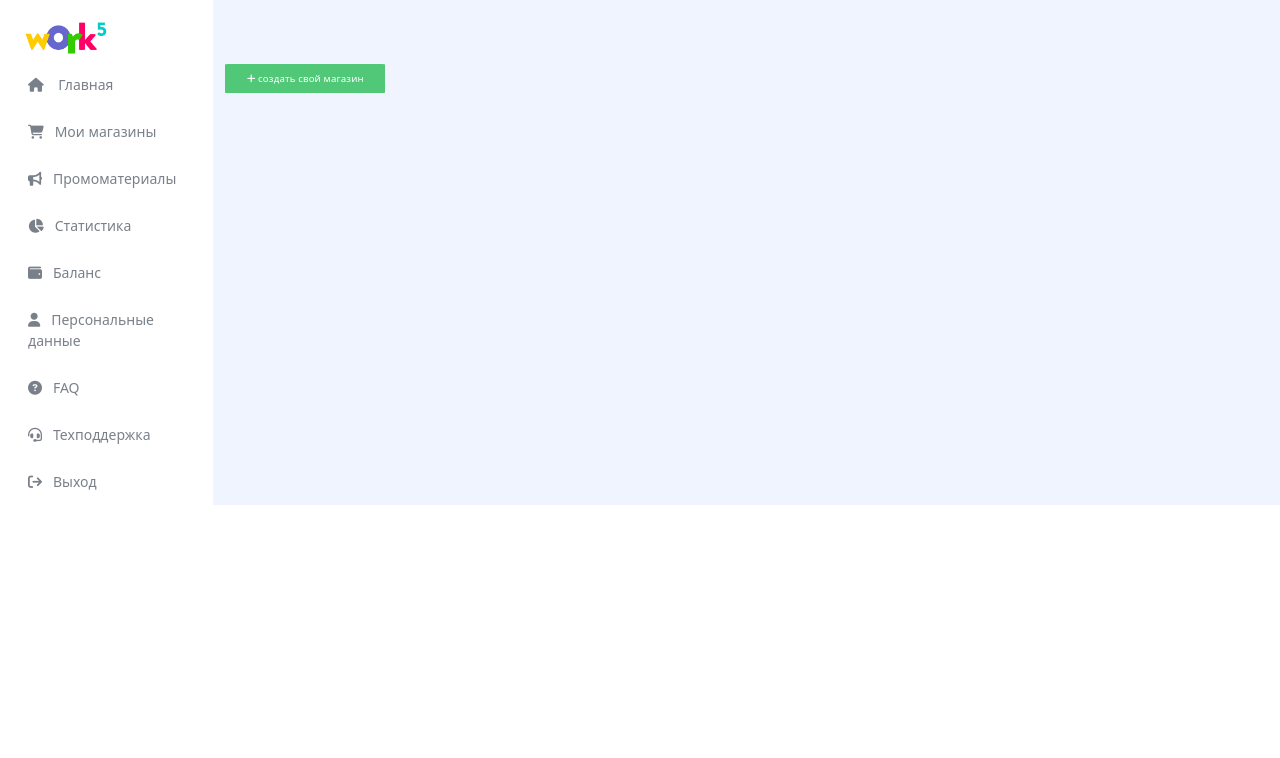
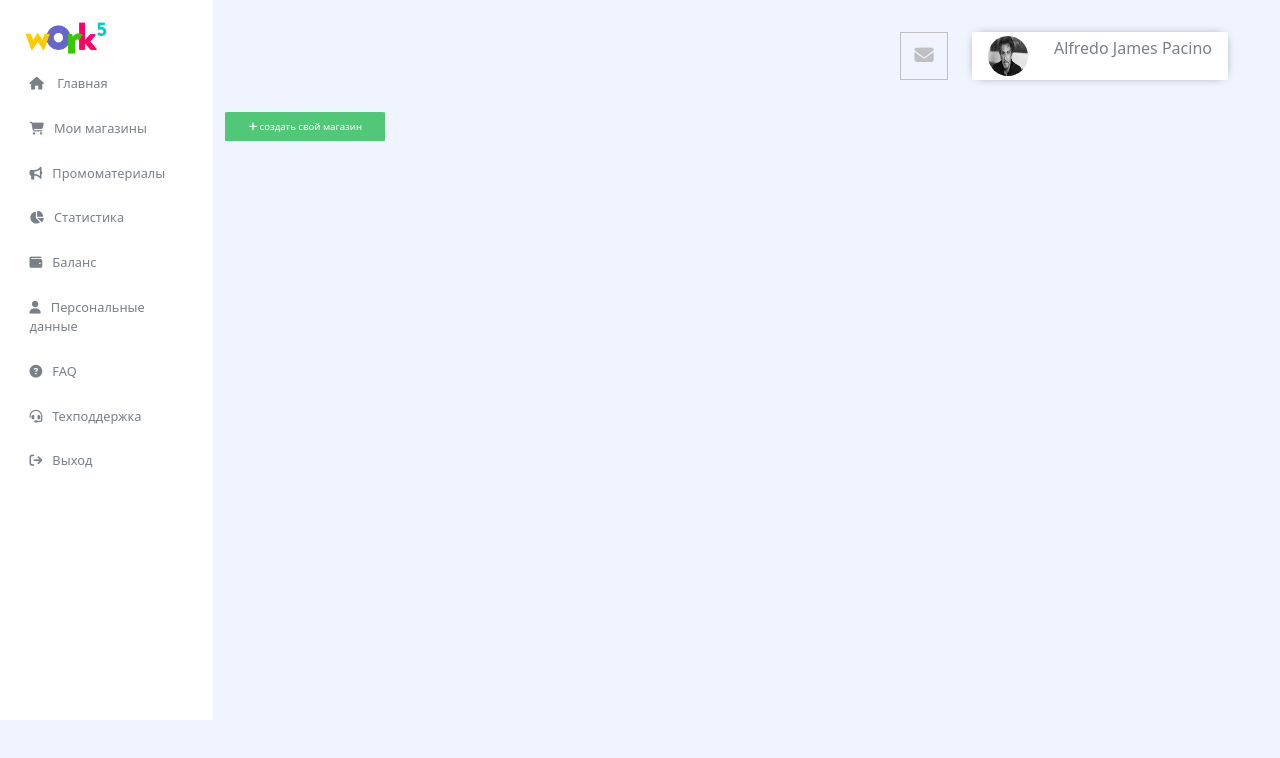
Before and after one commit to DireStraits01/work5, a plain HTML site: page index.html in a window 1280 px wide. Drawn offline with nearby package versions, Linux system fonts and the light colour scheme.

Commit message:
fix adaptive

```diff
--- a/index.html
+++ b/index.html
@@ -24,7 +24,7 @@
   <body>
     <div class="container-fluid">
       <div class="row">
-        <div class="col-12 col-sm-6 col-md-2">
+        <div class="col-12 col-sm-2 col-md-2 nav_bar">
           <div class="logo">
             <img src="/img/work5.png" alt="" width="88px" />
           </div>
@@ -81,7 +81,7 @@
             </li>
           </ul>
         </div>
-        <div class="col-12 col-ms-6 col-md-10">
+        <div class="col-12 col-sm-4 col-md-4">
           <button
             type="button"
             class="btn btn-primary btn-lg"
@@ -171,6 +171,15 @@
             </div>
           </div>
         </div>
+        <div class="col-12 col-sm-3 col-md-3">
+          <div class="message"><i class="fa-solid fa-envelope"></i></div>
+        </div>
+        <div class="col-12 col-sm-3 col-md-3">
+          <div class="user-info">
+            <img src="/img/Pacino.jpeg" alt="" class="circle" />
+            <p>Alfredo James Pacino</p>
+          </div>
+        </div>
       </div>
     </div>
     <script
--- a/style/style.css
+++ b/style/style.css
@@ -2,18 +2,22 @@
   margin: 0;
   padding: 0;
 }
-.col-md-2 {
+
+body {
+  background-color: #f0f4ff !important;
+}
+.nav_bar {
   background-color: #fff;
-  height: 100%;
+  height: 45rem;
 }
 
-.col-md-10 {
+/* .col-md-10 {
   background-color: #f0f4ff;
-}
+} */
 
 .nav-item {
-  font-size: 14px;
-  margin: 5px 0px;
+  font-size: 0.8rem;
+  margin: 0.3rem 0.1rem;
   font-weight: 500;
 }
 .logo {
@@ -87,13 +91,12 @@ select {
 }
 .btn-primary {
   background-color: #50c878 !important;
-  margin-top: 4rem;
+  margin-top: 7rem;
 }
 
 .btn-lg {
   font-size: 0.6rem !important;
   width: 10rem;
-  letter-spacing: 0.01rem;
 }
 .btn-lg i {
   font-weight: 900;
@@ -102,3 +105,53 @@ select {
   background-color: rgba(0, 0, 0, 0);
   border: none;
 }
+/*_____profile___*/
+.profile {
+  display: inline-flex;
+  justify-content: space-around;
+  align-items: center;
+  margin-top: 2rem;
+  float: right;
+}
+.circle {
+  height: 2.5rem;
+  width: 2.5rem;
+  line-height: 3rem;
+  border-radius: 50%;
+  color: white;
+  text-align: center;
+}
+
+.user-info {
+  display: inline-flex;
+  justify-content: space-between;
+  align-items: center;
+  margin-top: 2rem;
+  float: left;
+  width: 16rem;
+  height: 3rem;
+  background-color: #fff;
+  border-radius: 2%;
+  padding: 1rem;
+  box-shadow: 0px 0px 10px -5px rgba(0, 0, 0, 0.75);
+}
+.user-info p {
+  color: #798089;
+  font-weight: 400;
+  text-align: center;
+}
+
+.message {
+  display: flex;
+  height: 3rem;
+  width: 3rem;
+  border: 1px solid #c0c0c0;
+  justify-content: center;
+  align-items: center;
+  margin-top: 2rem;
+  float: right;
+}
+.fa-envelope {
+  font-size: 1.2rem;
+  color: #c0c0c0;
+}
```
Also changed, not shown: img/Pacino.jpeg (added), 2 other files.
